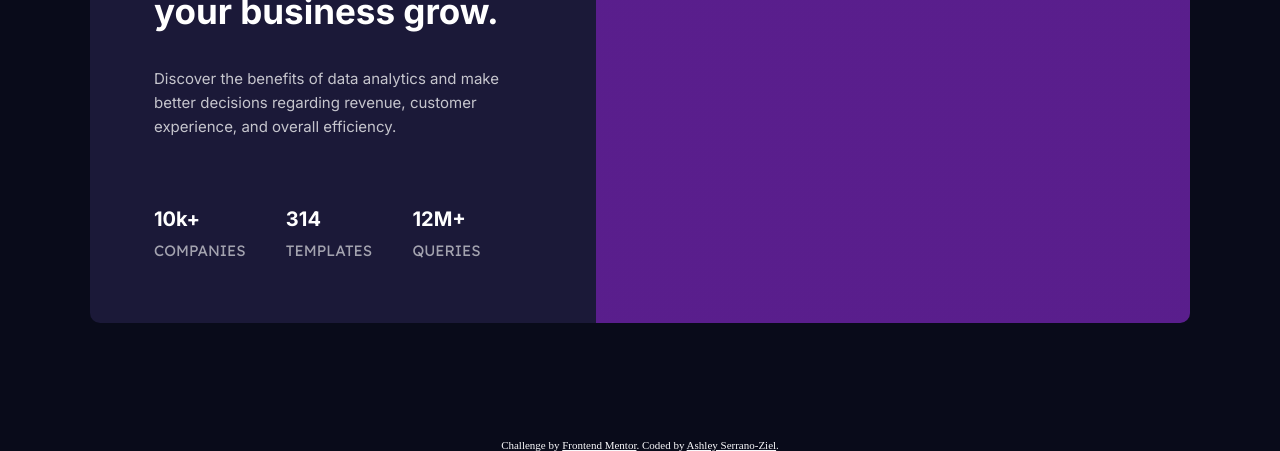
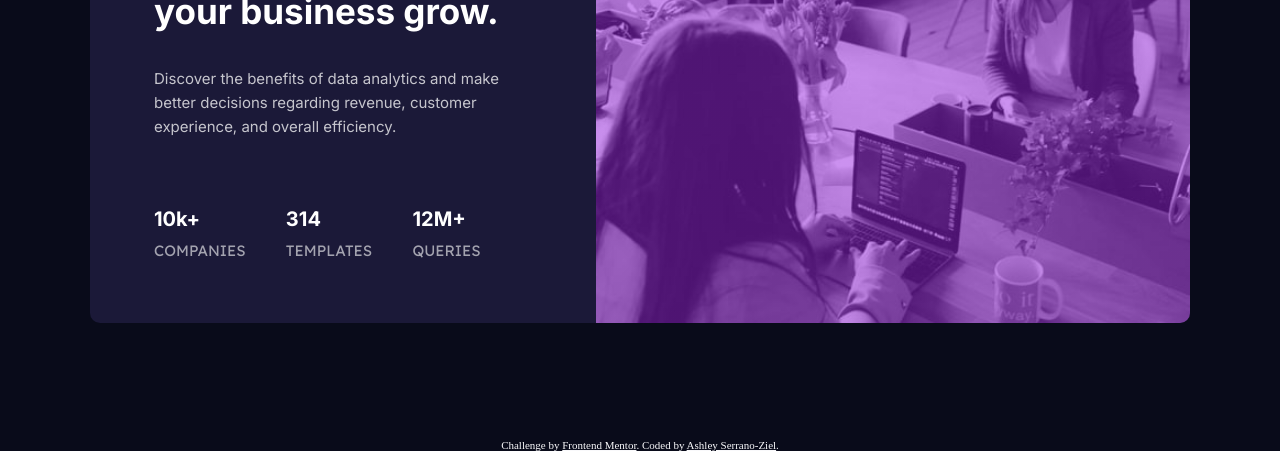
Before and after one commit to aszcoding/stats-preview-card-component, a plain HTML site: page index.html in a window 1280 px wide. Shown: the part 349-800 px from the top of the page. Drawn offline with Linux system fonts and the light colour scheme; the site is published under a folder, as on GitHub Pages, so addresses that start at the root find nothing.

Commit message:
Update style.css

```diff
--- a/style.css
+++ b/style.css
@@ -167,7 +167,7 @@ footer{
         }
 
         .image{
-            background: linear-gradient(to top, rgba(152, 36, 224, 0.5), rgba(152, 36, 224, 0.5)), url(/images/image-header-desktop.jpg) no-repeat right center;
+            background: linear-gradient(to top, rgba(152, 36, 224, 0.5), rgba(152, 36, 224, 0.5)), url(images/image-header-desktop.jpg) no-repeat right center;
             background-size: cover;
             border-top-left-radius: 0px;
             border-bottom-right-radius: 10px;
```
